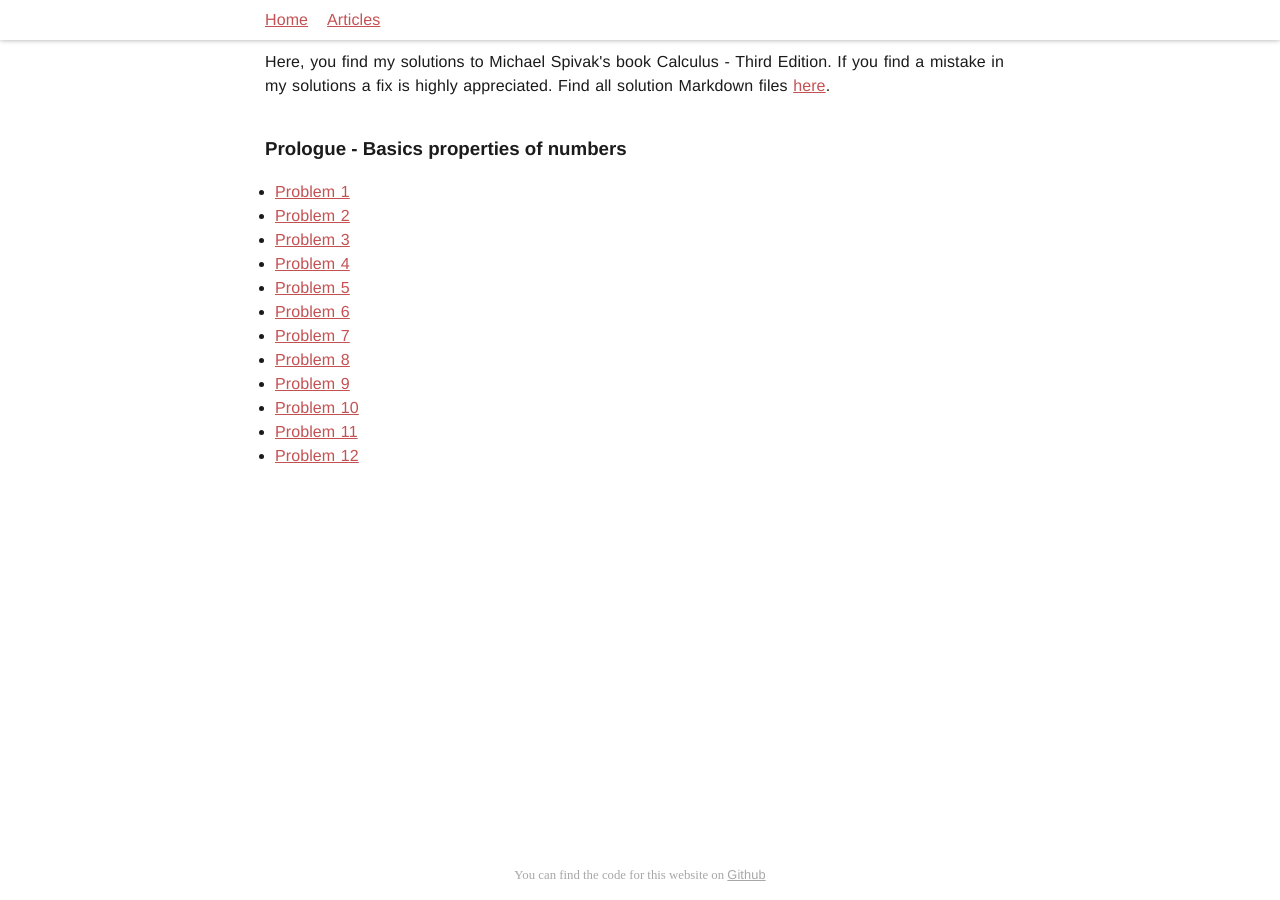
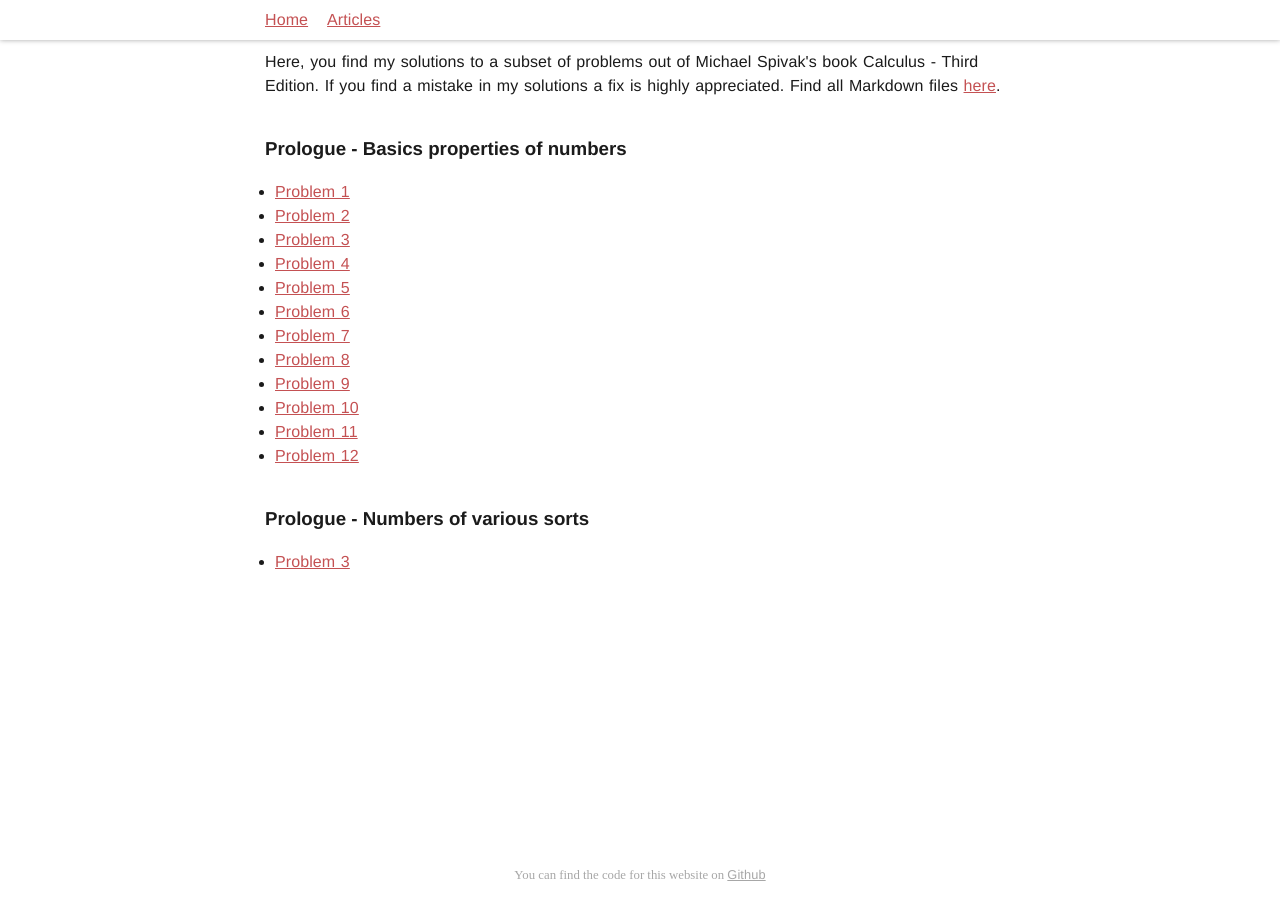
Before and after one commit to pheymann/paulheymann-website, a Jekyll site: the page built from articles/spivak-calculus.html, in a window 1280 px wide. Built offline with Jekyll 4.4.1, drawn with Linux system fonts in a browser that asks for light colours.

Commit message:
blog:calculus:prologue:numbers: start problem 3

```diff
--- a/articles/spivak-calculus.html
+++ b/articles/spivak-calculus.html
@@ -4,8 +4,8 @@ layout: "basic"
 
 <div class="articles">
   <p>
-    Here, you find my solutions to Michael Spivak's book Calculus - Third Edition. If you find a mistake in my solutions a fix is
-    highly appreciated. Find all solution Markdown files <a href=https://github.com/pheymann/paulheymann-website/tree/master/_posts/spivak-calculus-solutions>here</a>.
+    Here, you find my solutions to a subset of problems out of Michael Spivak's book Calculus - Third Edition. If you find a mistake in my solutions a fix is
+    highly appreciated. Find all Markdown files <a href=https://github.com/pheymann/paulheymann-website/tree/master/_posts/spivak-calculus-solutions>here</a>.
   </p>
 
   <h3>Prologue - Basics properties of numbers</h3>
@@ -20,4 +20,17 @@ layout: "basic"
       {%- endif -%}
     {%- endfor -%}
   </ul>
+
+  <h3>Prologue - Numbers of various sorts</h3>
+  <ul>
+    {%- for post in site.posts reversed -%}
+      {% if post.categories contains 'numbers' %}
+        <li>
+          <a class="title" href="{{ post.url | relative_url }}">
+            {{ post.title }}
+          </a>
+        </li>
+      {%- endif -%}
+    {%- endfor -%}
+  </ul>
 </div>
```
Also changed, not shown: _posts/spivak-calculus-solutions/prologue-numbers-of-various-sorts/2022-10-12-prologue-numbers-problem-3.md (added, +36 -0 lines).
